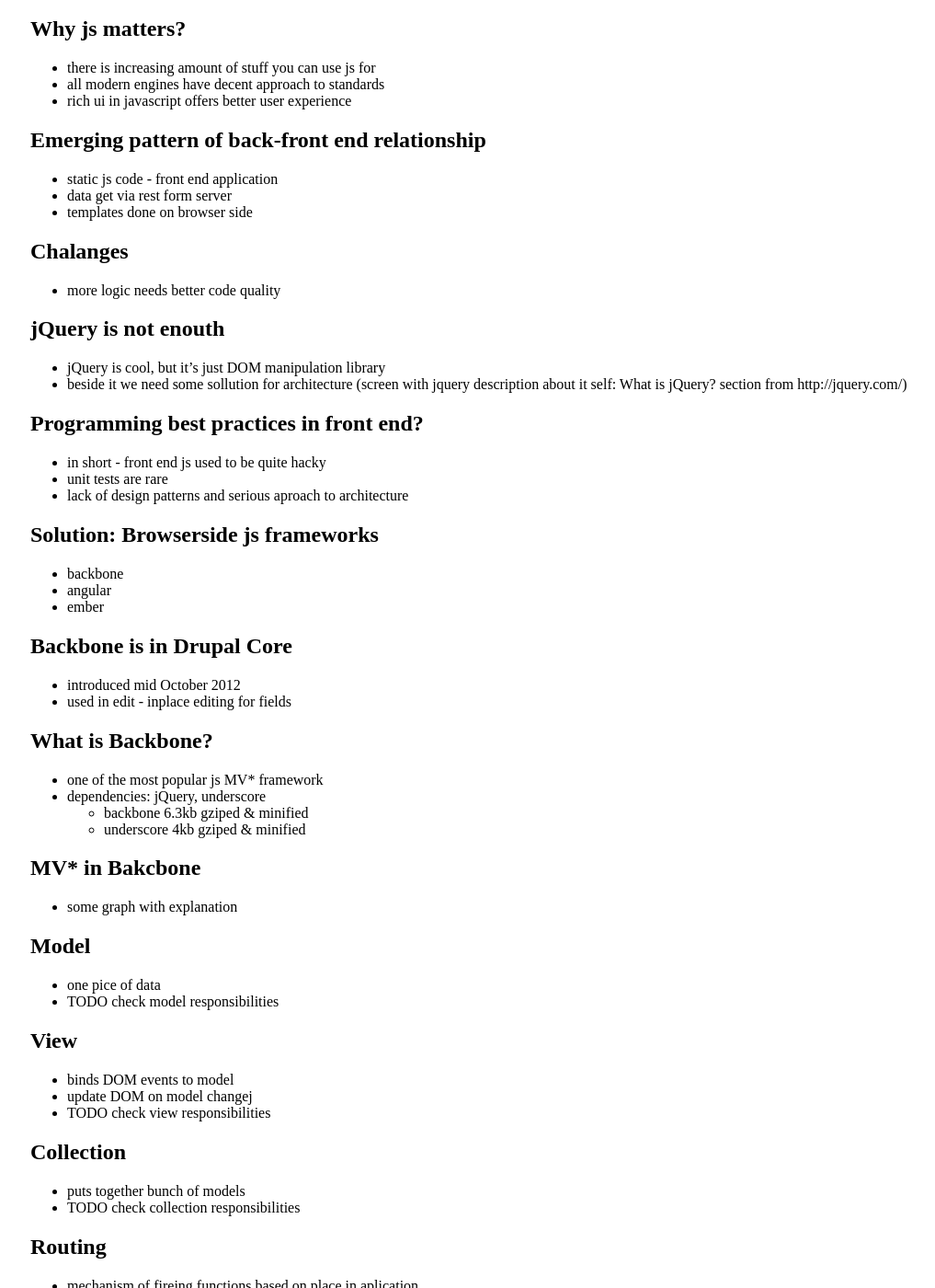
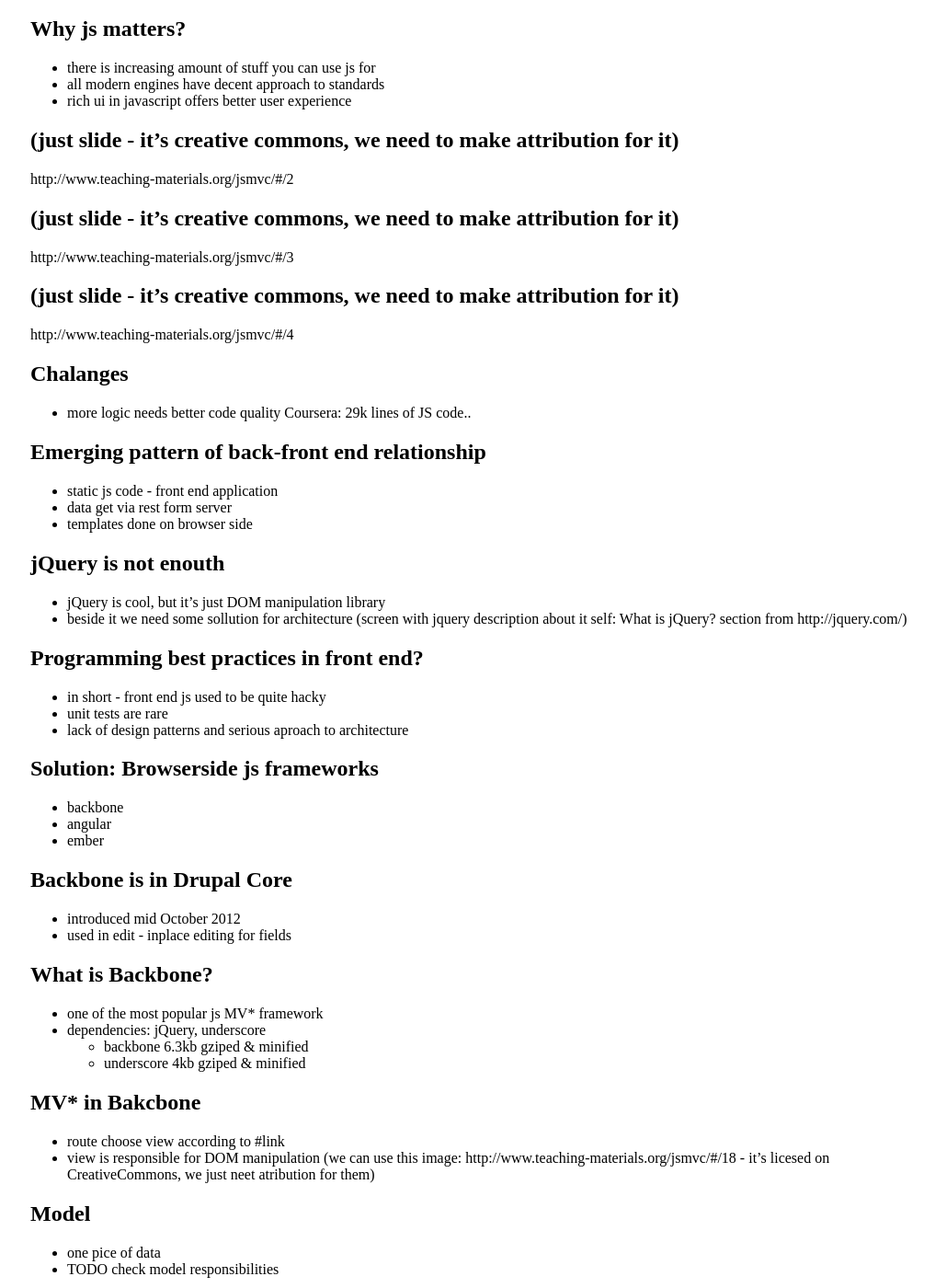
Before and after one commit to marcin-wosinek/blog, a Jekyll site: the page built from _posts/2013-04-14-BackboneJs-in-Drupal-core-DcWroc-Wroclaw.md, in a window 1280 px wide and 1400 px high, scrolled down 424 px. Shown: the whole window at 92% size, without its empty margins (127-1144 px from the left). Built offline with Jekyll 4.4.1, drawn with Linux system fonts in a browser that asks for light colours.

Commit message:
Backbone - add few new slides

```diff
--- a/_posts/2013-04-14-BackboneJs-in-Drupal-core-DcWroc-Wroclaw.md
+++ b/_posts/2013-04-14-BackboneJs-in-Drupal-core-DcWroc-Wroclaw.md
@@ -27,13 +27,23 @@
 * all modern engines have decent approach to standards
 * rich ui in javascript offers better user experience
 
+## (just slide - it's creative commons, we need to make attribution for it)
+http://www.teaching-materials.org/jsmvc/#/2
+
+## (just slide - it's creative commons, we need to make attribution for it)
+http://www.teaching-materials.org/jsmvc/#/3
+
+## (just slide - it's creative commons, we need to make attribution for it)
+http://www.teaching-materials.org/jsmvc/#/4
+
+## Chalanges
+* more logic needs better code quality
+Coursera: 29k lines of JS code..
+
 ## Emerging pattern of back-front end relationship
 * static js code - front end application
 * data get via rest form server
 * templates done on browser side
-
-## Chalanges
-* more logic needs better code quality
 
 ## jQuery is not enouth
 * jQuery is cool, but it's just DOM manipulation library
@@ -61,7 +71,9 @@
   * underscore 4kb gziped & minified
 
 ## MV* in Bakcbone
-* some graph with explanation
+* route choose view according to #link
+* view is responsible for DOM manipulation
+(we can use this image: http://www.teaching-materials.org/jsmvc/#/18 - it's licesed on CreativeCommons, we just neet atribution for them)
 
 ## Model
 * one pice of data
```
